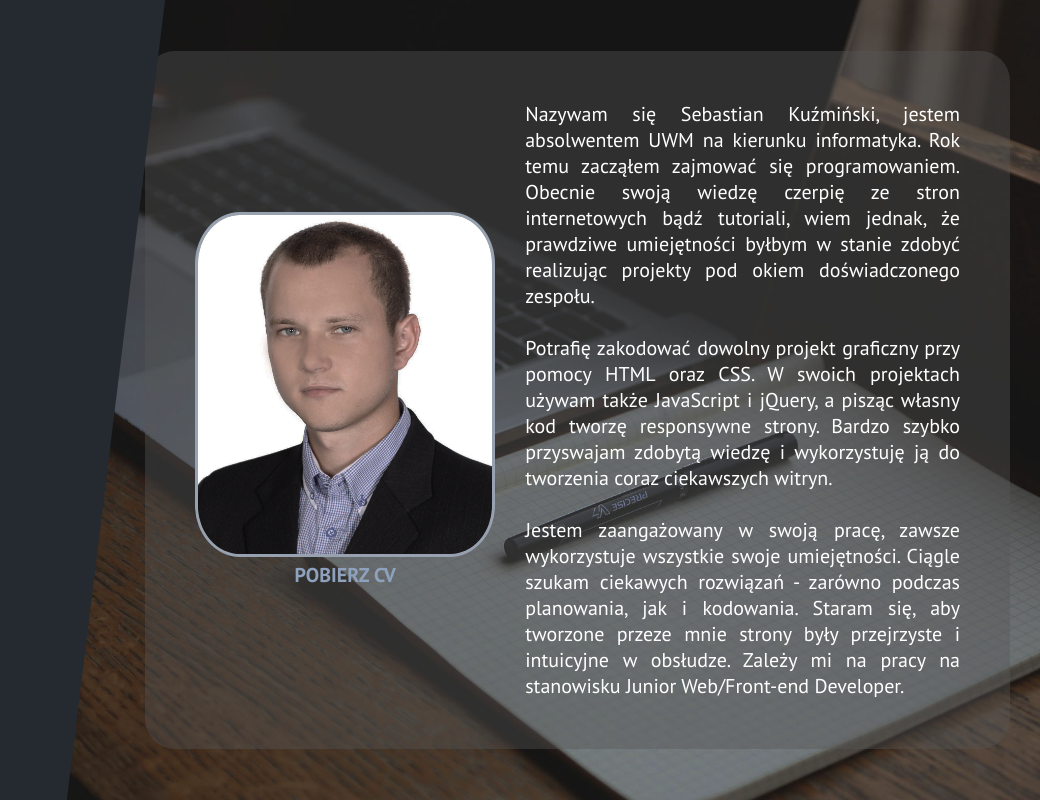
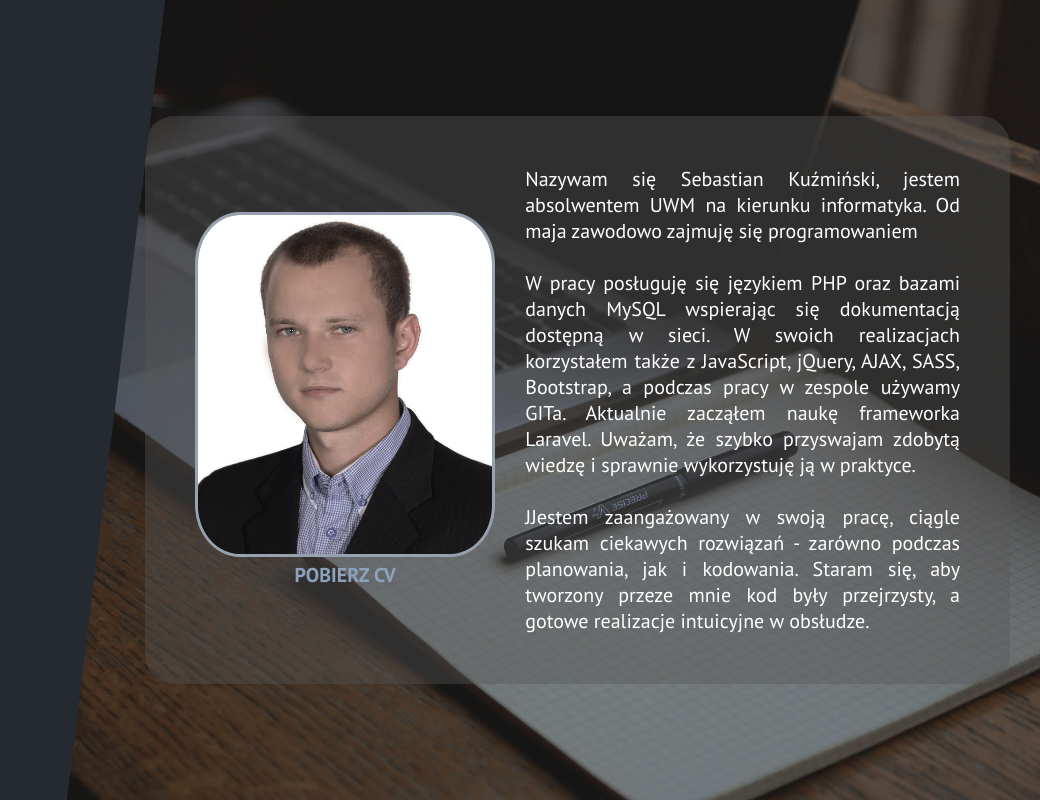
Before and after one commit to H0kas/Portfolio, a plain HTML site: page about.html in a window 1280 px wide. Shown: the full height of the page, 240-1280 px from the left. Drawn offline with Linux system fonts and the light colour scheme.

Commit message:
change description

```diff
--- a/about.html
+++ b/about.html
@@ -5,7 +5,7 @@
     <meta charset="UTF-8">
     <meta name="viewport" content="width=device-width, user-scalable=no, initial-scale=1.0, maximum-scale=1.0, minimum-scale=1.0">
     <meta name="author" content="Sebastian Kuźmiński">
-    <meta name="description" content="Portfolio początkującego front-end developera, Sebastiana Kuźmińskiego">
+    <meta name="description" content="Portfolio back-end developera, Sebastiana Kuźmińskiego">
     <title>Sebastian Kuźmiński Portfolio</title>
     <link href="https://fonts.googleapis.com/css?family=PT+Sans:400,700&amp;subset=latin-ext" rel="stylesheet">
     <link href="https://maxcdn.bootstrapcdn.com/font-awesome/4.7.0/css/font-awesome.min.css" rel="stylesheet" integrity="sha384-wvfXpqpZZVQGK6TAh5PVlGOfQNHSoD2xbE+QkPxCAFlNEevoEH3Sl0sibVcOQVnN" crossorigin="anonymous">
@@ -55,7 +55,7 @@
                         <img class="portrait" src="img/portrait.jpg" alt="">
                         <a class="cv-link" href="https://drive.google.com/open?id=1Dw7whsulk7IfCaakLw0fmhiuGjW8bagY" target="_blank" title="curriculum vitae">Pobierz CV</a>
                     </div>
-                    <p class="about-text">Nazywam się Sebastian Kuźmiński, jestem absolwentem UWM na kierunku informatyka. Rok temu zacząłem zajmować się programowaniem. Obecnie swoją wiedzę czerpię ze stron internetowych bądź tutoriali, wiem jednak, że prawdziwe umiejętności byłbym w stanie zdobyć realizując projekty pod okiem doświadczonego zespołu.<br><br>Potrafię zakodować dowolny projekt graficzny przy pomocy HTML oraz CSS. W swoich projektach używam także JavaScript i jQuery, a pisząc własny kod tworzę responsywne strony. Bardzo szybko przyswajam zdobytą wiedzę i wykorzystuję ją do tworzenia coraz ciekawszych witryn.<br><br>Jestem zaangażowany w swoją pracę, zawsze wykorzystuje wszystkie swoje umiejętności. Ciągle szukam ciekawych rozwiązań - zarówno podczas planowania, jak i kodowania. Staram się, aby tworzone przeze mnie strony były przejrzyste i intuicyjne w obsłudze. Zależy mi na pracy na stanowisku Junior Web/Front-end Developer.</p>
+                    <p class="about-text">Nazywam się Sebastian Kuźmiński, jestem absolwentem UWM na kierunku informatyka. Od maja zawodowo zajmuję się programowaniem<br><br>W pracy posługuję się językiem PHP oraz bazami danych MySQL wspierając się dokumentacją dostępną w sieci. W swoich realizacjach korzystałem także z JavaScript, jQuery, AJAX, SASS, Bootstrap, a podczas pracy w zespole używamy GITa. Aktualnie zacząłem naukę frameworka Laravel. Uważam, że szybko przyswajam zdobytą wiedzę i sprawnie wykorzystuję ją w praktyce.<br><br>JJestem zaangażowany w swoją pracę, ciągle szukam ciekawych rozwiązań - zarówno podczas planowania, jak i kodowania. Staram się, aby tworzony przeze mnie kod były przejrzysty, a gotowe realizacje intuicyjne w obsłudze.</p>
                 </header>
             </div>
         </div>
```
